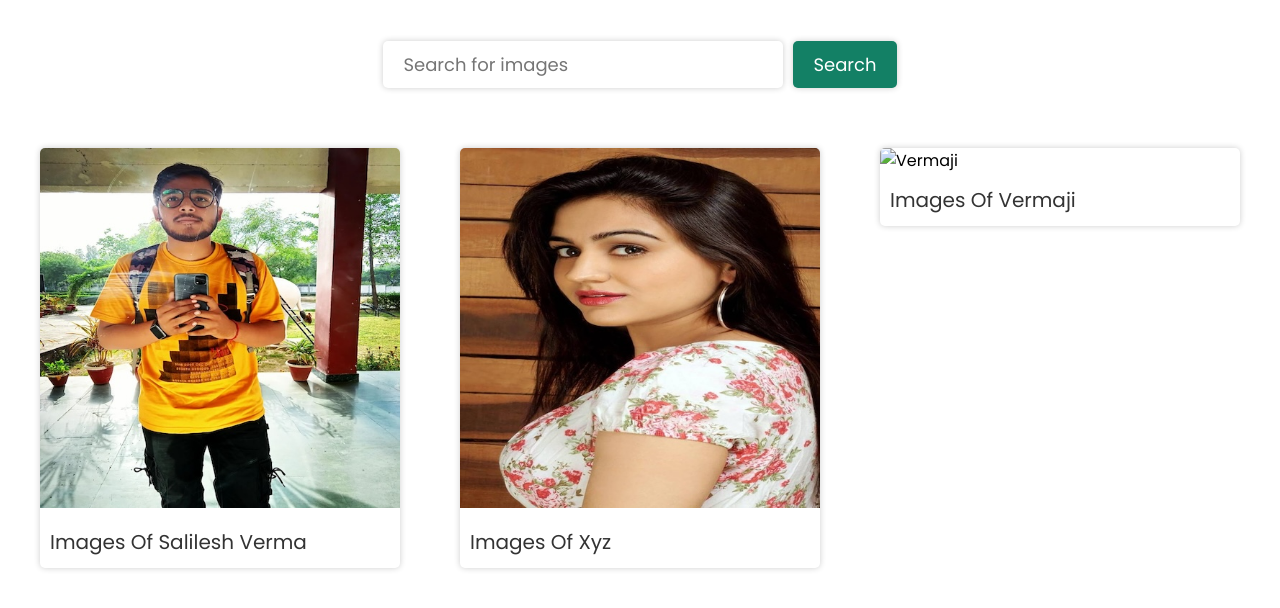
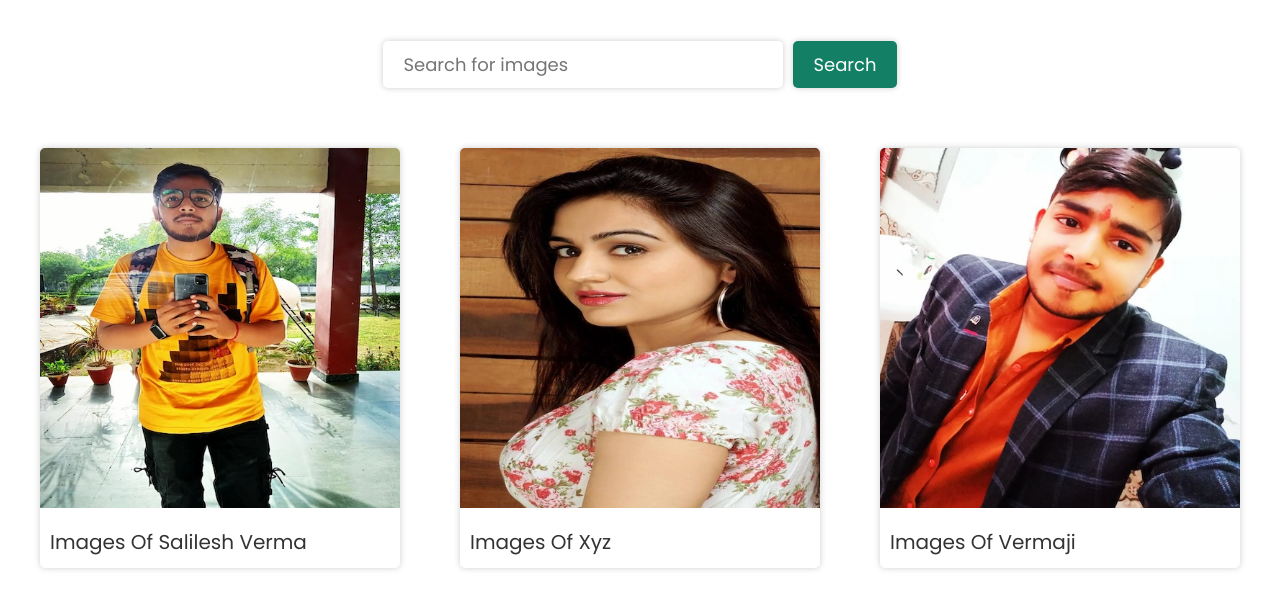
Before and after one commit to salileshverma/image-search-app, a plain HTML site: page index.html in a window 1280 px wide. Shown: the part 234-842 px from the top of the page. Drawn offline with Linux system fonts and the light colour scheme.

Commit message:
index.html

```diff
--- a/index.html
+++ b/index.html
@@ -24,7 +24,7 @@
             <a href="https://www.instagram.com/salilesh_verma/" target="_blank"> Images of xyz</a>
         </div>
         <div class="search-result">
-            <img src="Screenshot 2023-12-19 at 1.19.52 AM.png" alt="Vermaji">
+            <img src="verma.jpeg" alt="Vermaji">
             <a href="https://www.instagram.com/salilesh_verma/" target="_blank"> Images of Vermaji</a>
         </div>
     </div>
```
